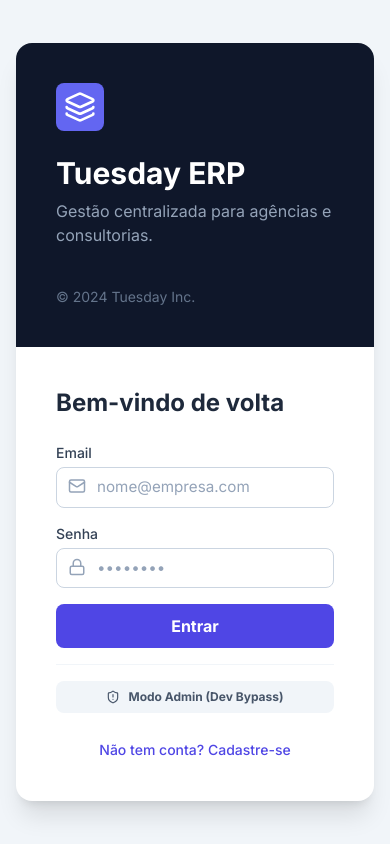
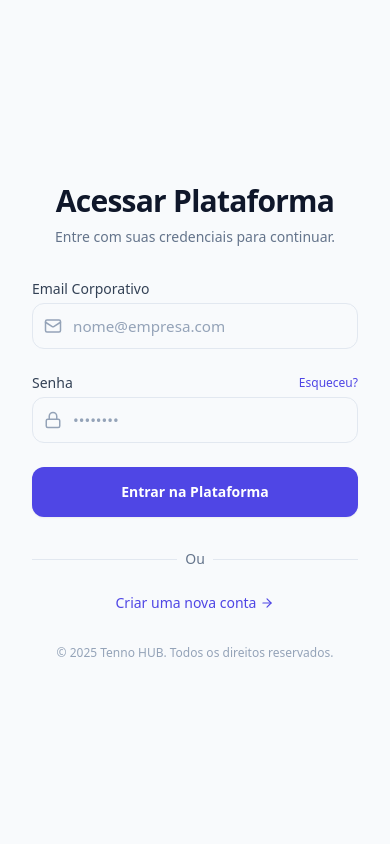
Before and after one commit to guiamorim1436/Tuesday, a React (Vite) app: page / in a window 390 px wide. Built offline with nearby package versions, Linux system fonts and the light colour scheme.

Commit message:
feat: Integrate application logo and improve auth UI
Replaces static icons with the application logo in the header and sidebar for better branding. Updates the authentication page layout to a more modern gradient design and removes the development bypass feature.

```diff
--- a/components/Auth.tsx
+++ b/components/Auth.tsx
@@ -1,6 +1,6 @@
 
 import React, { useState } from 'react';
-import { Layers, Lock, Mail, User, ArrowRight, Loader2, ShieldAlert } from 'lucide-react';
+import { Mail, Lock, User, Loader2, ArrowRight } from 'lucide-react';
 import { api } from '../services/api';
 
 interface AuthProps {
@@ -41,100 +41,167 @@ export const Auth: React.FC<AuthProps> = ({ onLogin }) => {
         }
     };
 
-    const handleDevBypass = async () => {
-        // Force creates a temporary admin session
-        const devUser = {
-            id: 'dev-admin',
-            name: 'Dev Admin',
-            email: 'dev@admin.com',
-            role: 'admin',
-            approved: true,
-            avatar: 'DV'
-        };
-        localStorage.setItem('tuesday_current_user', JSON.stringify(devUser));
-        onLogin(devUser);
-    };
+    return (
+        <div className="min-h-screen flex w-full bg-white overflow-hidden font-sans">
+            {/* Left Side - Visual Identity */}
+            <div className="hidden lg:flex w-1/2 relative bg-gradient-to-br from-cyan-500 via-blue-500 to-indigo-600 items-center justify-center p-12 overflow-hidden">
+                {/* Decorative background shapes */}
+                <div className="absolute top-0 left-0 w-full h-full opacity-10">
+                    <div className="absolute top-10 left-10 w-64 h-64 rounded-full bg-white blur-3xl mix-blend-overlay"></div>
+                    <div className="absolute bottom-10 right-10 w-96 h-96 rounded-full bg-teal-300 blur-3xl mix-blend-overlay"></div>
+                </div>
 
-    return (
-        <div className="min-h-screen bg-slate-100 flex items-center justify-center p-4">
-            <div className="bg-white rounded-2xl shadow-xl w-full max-w-md overflow-hidden flex flex-col md:flex-row max-w-4xl">
-                {/* Brand Side */}
-                <div className="bg-slate-900 p-10 flex flex-col justify-between md:w-1/2 text-white">
-                    <div>
-                        <div className="bg-indigo-500 p-2 rounded-lg w-fit mb-6">
-                            <Layers size={32} />
-                        </div>
-                        <h1 className="text-3xl font-bold mb-2">Tuesday ERP</h1>
-                        <p className="text-slate-400">Gestão centralizada para agências e consultorias.</p>
-                    </div>
-                    <div className="mt-10 md:mt-0">
-                        <p className="text-sm text-slate-500">© 2024 Tuesday Inc.</p>
+                <div className="relative z-10 text-center text-white max-w-lg">
+                    <div className="mb-8 flex justify-center">
+                        {/* Logo Container - Expects logo.png in public folder, falls back to text/icon if missing */}
+                        <img
+                            src="/logo.png"
+                            alt="Tuesday Logo"
+                            className="h-32 object-contain drop-shadow-lg"
+                            onError={(e) => {
+                                e.currentTarget.style.display = 'none';
+                                const fallback = document.getElementById('logo-fallback');
+                                if(fallback) fallback.style.display = 'flex';
+                            }}
+                        />
+                        <div id="logo-fallback" className="hidden flex-col items-center">
+                            <div className="text-6xl font-bold tracking-tighter mb-2">Tuesday</div>
+                            <div className="w-16 h-1 bg-white/50 rounded-full"></div>
                         </div>
                     </div>
 
-                {/* Form Side */}
-                <div className="p-10 md:w-1/2">
-                    <h2 className="text-2xl font-bold text-slate-800 mb-6">{isLogin ? 'Bem-vindo de volta' : 'Criar Conta'}</h2>
+                    <h1 className="text-4xl font-bold mb-4 tracking-tight">Gestão Inteligente para Agências</h1>
+                    <p className="text-lg text-blue-100 leading-relaxed">
+                        Centralize operações, financeiro e relacionamento em uma única plataforma escalável.
+                    </p>
+                </div>
 
-                    {error && <div className="mb-4 p-3 bg-rose-50 text-rose-600 text-sm rounded-lg">{error}</div>}
+                <div className="absolute bottom-8 text-blue-200 text-xs tracking-wider font-medium">
+                    POWERED BY TENNO HUB
+                </div>
+            </div>
 
-                    <form onSubmit={handleSubmit} className="space-y-4">
+            {/* Right Side - Form */}
+            <div className="w-full lg:w-1/2 flex items-center justify-center p-8 bg-slate-50 lg:bg-white">
+                <div className="w-full max-w-md space-y-8">
+                    <div className="text-center lg:text-left">
+                        <h2 className="text-3xl font-bold text-slate-900 tracking-tight">
+                            {isLogin ? 'Acessar Plataforma' : 'Criar nova conta'}
+                        </h2>
+                        <p className="mt-2 text-sm text-slate-500">
+                            {isLogin ? 'Entre com suas credenciais para continuar.' : 'Preencha os dados abaixo para solicitar acesso.'}
+                        </p>
+                    </div>
+
+                    {error && (
+                        <div className="p-4 rounded-lg bg-rose-50 border border-rose-100 text-rose-600 text-sm font-medium animate-in fade-in slide-in-from-top-2">
+                            {error}
+                        </div>
+                    )}
+
+                    <form onSubmit={handleSubmit} className="space-y-6">
                         {!isLogin && (
-                            <div>
-                                <label className="block text-sm font-medium text-slate-700 mb-1">Nome Completo</label>
-                                <div className="relative">
-                                    <User className="absolute left-3 top-2.5 text-slate-400" size={18}/>
-                                    <input required type="text" className="pl-10 w-full border border-slate-300 rounded-lg py-2 focus:ring-2 focus:ring-indigo-500 outline-none" placeholder="Seu Nome" value={name} onChange={e => setName(e.target.value)}/>
+                            <div className="space-y-1">
+                                <label className="block text-sm font-medium text-slate-700">Nome Completo</label>
+                                <div className="relative group">
+                                    <div className="absolute inset-y-0 left-0 pl-3 flex items-center pointer-events-none text-slate-400 group-focus-within:text-indigo-500 transition-colors">
+                                        <User size={18} />
+                                    </div>
+                                    <input
+                                        required
+                                        type="text"
+                                        className="block w-full pl-10 pr-3 py-3 border border-slate-200 rounded-xl leading-5 bg-slate-50 text-slate-900 placeholder-slate-400 focus:outline-none focus:ring-2 focus:ring-indigo-500 focus:bg-white focus:border-transparent transition-all"
+                                        placeholder="Seu Nome"
+                                        value={name}
+                                        onChange={e => setName(e.target.value)}
+                                    />
                                 </div>
                             </div>
                         )}
 
-                        <div>
-                            <label className="block text-sm font-medium text-slate-700 mb-1">Email</label>
-                            <div className="relative">
-                                <Mail className="absolute left-3 top-2.5 text-slate-400" size={18}/>
-                                <input required type="email" className="pl-10 w-full border border-slate-300 rounded-lg py-2 focus:ring-2 focus:ring-indigo-500 outline-none" placeholder="nome@empresa.com" value={email} onChange={e => setEmail(e.target.value)}/>
+                        <div className="space-y-1">
+                            <label className="block text-sm font-medium text-slate-700">Email Corporativo</label>
+                            <div className="relative group">
+                                <div className="absolute inset-y-0 left-0 pl-3 flex items-center pointer-events-none text-slate-400 group-focus-within:text-indigo-500 transition-colors">
+                                    <Mail size={18} />
+                                </div>
+                                <input
+                                    required
+                                    type="email"
+                                    className="block w-full pl-10 pr-3 py-3 border border-slate-200 rounded-xl leading-5 bg-slate-50 text-slate-900 placeholder-slate-400 focus:outline-none focus:ring-2 focus:ring-indigo-500 focus:bg-white focus:border-transparent transition-all"
+                                    placeholder="nome@empresa.com"
+                                    value={email}
+                                    onChange={e => setEmail(e.target.value)}
+                                />
                             </div>
                         </div>
 
-                        <div>
-                            <label className="block text-sm font-medium text-slate-700 mb-1">Senha</label>
-                            <div className="relative">
-                                <Lock className="absolute left-3 top-2.5 text-slate-400" size={18}/>
-                                <input required type="password" className="pl-10 w-full border border-slate-300 rounded-lg py-2 focus:ring-2 focus:ring-indigo-500 outline-none" placeholder="••••••••" value={password} onChange={e => setPassword(e.target.value)}/>
+                        <div className="space-y-1">
+                            <div className="flex justify-between items-center">
+                                <label className="block text-sm font-medium text-slate-700">Senha</label>
+                                {isLogin && <a href="#" className="text-xs font-medium text-indigo-600 hover:text-indigo-500">Esqueceu?</a>}
+                            </div>
+                            <div className="relative group">
+                                <div className="absolute inset-y-0 left-0 pl-3 flex items-center pointer-events-none text-slate-400 group-focus-within:text-indigo-500 transition-colors">
+                                    <Lock size={18} />
+                                </div>
+                                <input
+                                    required
+                                    type="password"
+                                    className="block w-full pl-10 pr-3 py-3 border border-slate-200 rounded-xl leading-5 bg-slate-50 text-slate-900 placeholder-slate-400 focus:outline-none focus:ring-2 focus:ring-indigo-500 focus:bg-white focus:border-transparent transition-all"
+                                    placeholder="••••••••"
+                                    value={password}
+                                    onChange={e => setPassword(e.target.value)}
+                                />
                             </div>
                         </div>
 
                         {!isLogin && (
-                            <div>
-                                <label className="block text-sm font-medium text-slate-700 mb-1">Tipo de Conta</label>
-                                <select value={role} onChange={e => setRole(e.target.value)} className="w-full border border-slate-300 rounded-lg py-2 px-3 focus:ring-2 focus:ring-indigo-500 outline-none bg-white">
+                            <div className="space-y-1">
+                                <label className="block text-sm font-medium text-slate-700">Perfil de Acesso</label>
+                                <div className="relative">
+                                    <select value={role} onChange={e => setRole(e.target.value)} className="block w-full pl-3 pr-10 py-3 border border-slate-200 rounded-xl leading-5 bg-slate-50 text-slate-900 focus:outline-none focus:ring-2 focus:ring-indigo-500 focus:bg-white focus:border-transparent transition-all appearance-none">
                                         <option value="client">Sou Cliente</option>
                                         <option value="partner">Sou Parceiro</option>
                                     </select>
-                                <p className="text-xs text-slate-500 mt-1">Seu acesso precisará ser aprovado por um administrador.</p>
+                                    <div className="absolute inset-y-0 right-0 flex items-center px-2 pointer-events-none text-slate-500">
+                                        <svg className="w-4 h-4 fill-current" viewBox="0 0 20 20"><path d="M5.293 7.293a1 1 0 011.414 0L10 10.586l3.293-3.293a1 1 0 111.414 1.414l-4 4a1 1 0 01-1.414 0l-4-4a1 1 0 010-1.414z"/></svg>
+                                    </div>
+                                </div>
                             </div>
                         )}
 
-                        <button type="submit" disabled={isLoading} className="w-full bg-indigo-600 hover:bg-indigo-700 text-white font-bold py-2.5 rounded-lg transition-colors flex items-center justify-center">
-                            {isLoading ? <Loader2 className="animate-spin"/> : (isLogin ? 'Entrar' : 'Cadastrar')}
+                        <button
+                            type="submit"
+                            disabled={isLoading}
+                            className="w-full flex justify-center py-3.5 px-4 border border-transparent rounded-xl shadow-sm text-sm font-bold text-white bg-indigo-600 hover:bg-indigo-700 focus:outline-none focus:ring-2 focus:ring-offset-2 focus:ring-indigo-500 transition-all transform hover:scale-[1.01] active:scale-[0.99]"
+                        >
+                            {isLoading ? <Loader2 className="animate-spin" /> : (isLogin ? 'Entrar na Plataforma' : 'Criar Conta')}
                         </button>
                     </form>
 
-                    <div className="mt-4 pt-4 border-t border-slate-100">
+                    <div className="mt-6">
+                        <div className="relative">
+                            <div className="absolute inset-0 flex items-center">
+                                <div className="w-full border-t border-slate-200"></div>
+                            </div>
+                            <div className="relative flex justify-center text-sm">
+                                <span className="px-2 bg-slate-50 lg:bg-white text-slate-500">Ou</span>
+                            </div>
+                        </div>
+
+                        <div className="mt-6 flex justify-center">
                             <button
-                            type="button"
-                            onClick={handleDevBypass}
-                            className="w-full bg-slate-100 hover:bg-slate-200 text-slate-600 font-bold py-2 rounded-lg transition-colors flex items-center justify-center text-xs"
+                                onClick={() => setIsLogin(!isLogin)}
+                                className="text-sm font-medium text-indigo-600 hover:text-indigo-500 flex items-center transition-colors"
                             >
-                            <ShieldAlert size={14} className="mr-2"/> Modo Admin (Dev Bypass)
+                                {isLogin ? 'Criar uma nova conta' : 'Já possui uma conta? Entrar'} <ArrowRight size={14} className="ml-1"/>
                             </button>
                         </div>
+                    </div>
 
-                    <div className="mt-6 text-center">
-                        <button onClick={() => setIsLogin(!isLogin)} className="text-sm text-indigo-600 hover:underline font-medium">
-                            {isLogin ? 'Não tem conta? Cadastre-se' : 'Já tem conta? Faça login'}
-                        </button>
+                    <div className="mt-8 text-center">
+                        <p className="text-xs text-slate-400">© 2025 Tenno HUB. Todos os direitos reservados.</p>
                     </div>
                 </div>
             </div>
--- a/index.html
+++ b/index.html
@@ -5,6 +5,8 @@
     <meta charset="UTF-8" />
     <meta name="viewport" content="width=device-width, initial-scale=1.0" />
     <title>Tuesday</title>
+    <!-- Use logo as favicon -->
+    <link rel="icon" type="image/png" href="/logo.png" />
     <script src="https://cdn.tailwindcss.com"></script>
     <link href="https://fonts.googleapis.com/css2?family=Inter:wght@300;400;500;600;700&display=swap" rel="stylesheet">
     <style>
```
Also changed, not shown: App.tsx (+17 -6 lines), vite.config.ts (+15 -3 lines). Lines whose indentation alone changed are shown as unchanged.
